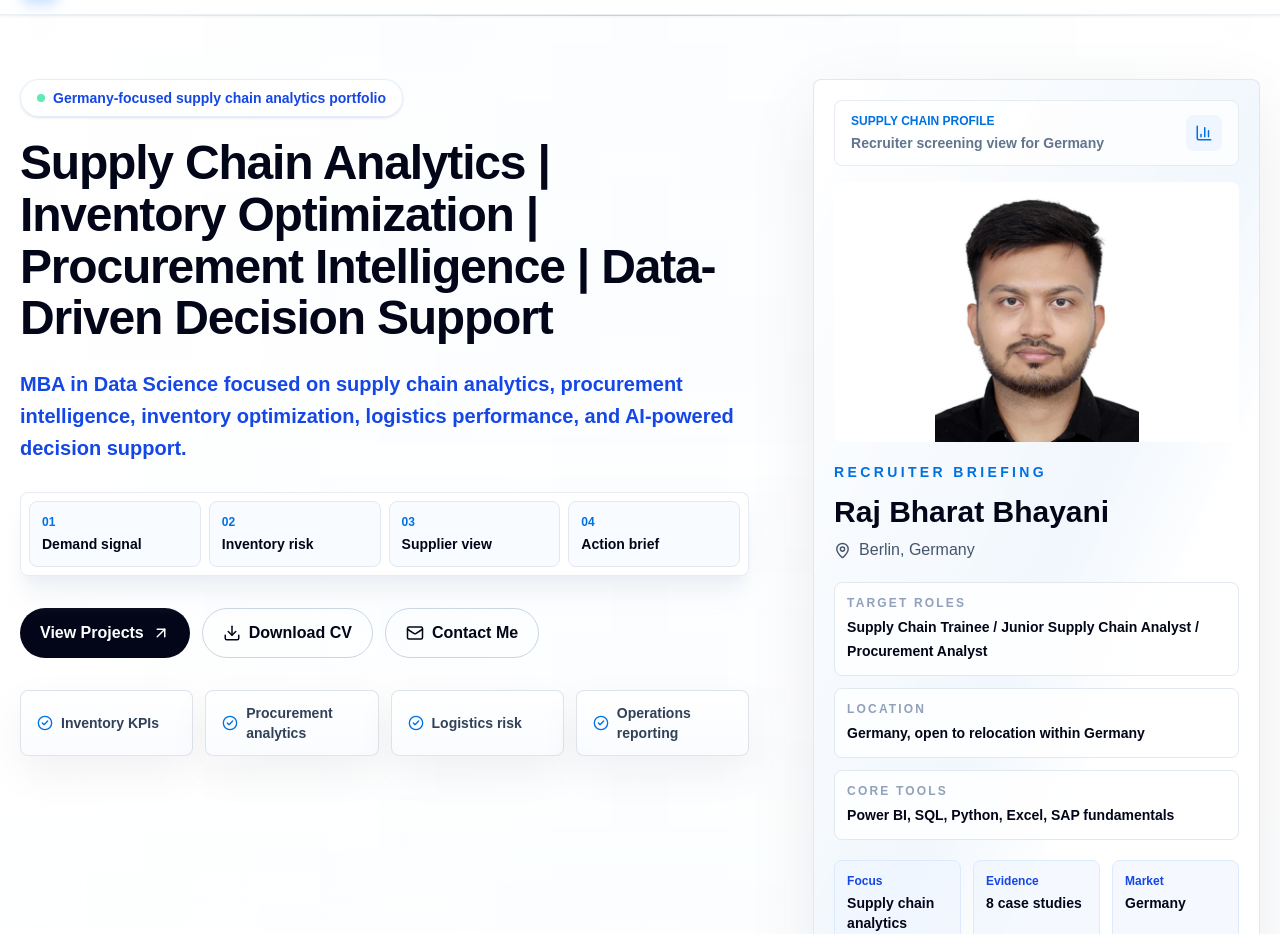
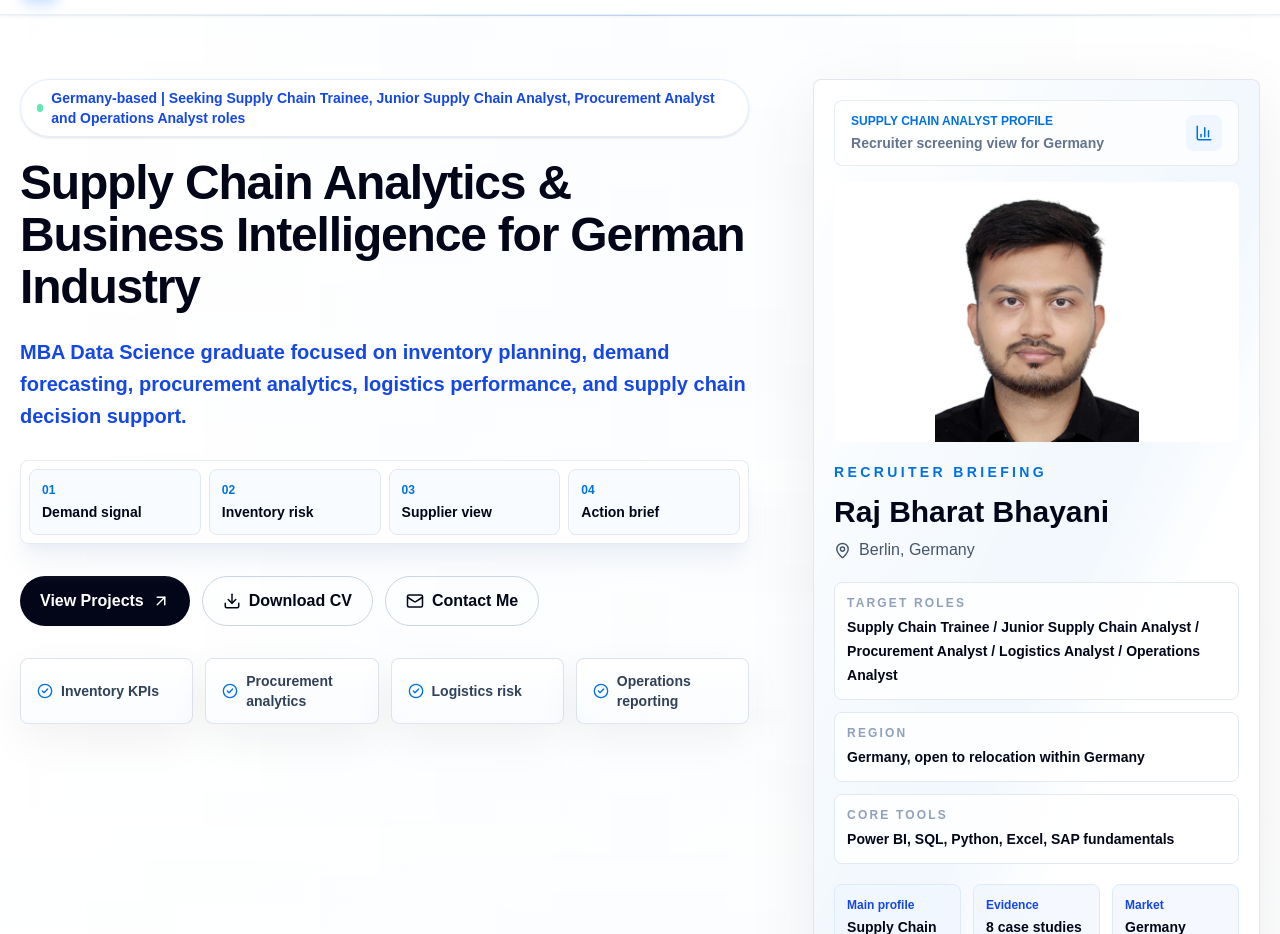
Before and after one commit to rajbbhayani-sketch/raj-portfolio, a Next.js app: page / in a window 1280 px wide. Shown: the part 58-992 px from the top of the page. Built offline with nearby package versions, Linux system fonts and the light colour scheme.

Commit message:
Focus homepage on German supply chain roles

```diff
--- a/app/cv/page.tsx
+++ b/app/cv/page.tsx
@@ -29,7 +29,7 @@ const skills = {
 const projects = [
   "AI European Supply Chain Risk & Disruption Control Tower - supplier delay, logistics bottlenecks, inventory exposure, and mitigation actions.",
   "Explainable AI Inventory Control Tower - stockout risk, safety stock, reorder point recommendations, and forecast interpretation.",
-  "European Procurement & Supplier Intelligence Platform - supplier performance, procurement analytics, cost exposure, and supplier risk evaluation.",
+  "European Procurement & Supplier Risk Intelligence - supplier performance, procurement analytics, cost exposure, and supplier risk evaluation.",
   "Demand Forecasting & Inventory Optimization Dashboard - forecast accuracy, inventory turnover, fill rate, service level, stockout risk, safety stock, and reorder point logic.",
 ];
 
--- a/app/layout.tsx
+++ b/app/layout.tsx
@@ -14,9 +14,9 @@ const geistMono = Geist_Mono({
 });
 
 const siteUrl = new URL("https://www.rajbharatbhayani.eu");
-const siteTitle = "Raj Bharat Bhayani | Supply Chain Analytics & Procurement Analyst";
+const siteTitle = "Raj Bharat Bhayani | Supply Chain Analyst & BI Portfolio Germany";
 const siteDescription =
-  "Germany-focused supply chain analytics portfolio for Supply Chain Trainee, Junior Supply Chain Analyst, Procurement Analyst, Logistics Analyst, Operations Analyst, and BI Analyst roles.";
+  "Germany-focused supply chain analytics and business intelligence portfolio for Supply Chain Trainee, Junior Supply Chain Analyst, Procurement Analyst, Logistics Analyst, and Operations Analyst roles.";
 
 export const metadata: Metadata = {
   metadataBase: siteUrl,
--- a/app/page.tsx
+++ b/app/page.tsx
@@ -32,23 +32,23 @@ const impactStats = [
   ["2+", "Years across BI, analysis, and operations"],
   ["8", "Supply chain, procurement, logistics, and analytics case studies"],
   ["4", "Languages for international teams"],
-  ["DE", "Focused on supply chain roles in Germany"],
+  ["DE", "Seeking supply chain roles in Germany"],
 ];
 
 const recruiterSignals = [
   "Based in Germany and open to relocation within Germany",
   "MBA with Data Science focus and supply chain analytics project work",
   "Hands-on portfolio across inventory planning, procurement analytics, supplier risk, logistics bottlenecks, and operations KPIs",
-  "Comfortable turning business questions into Power BI-style dashboards, KPI logic, and practical decision support",
+  "Able to turn planning and operations questions into Power BI-style dashboards, KPI logic, and practical recommendations",
 ];
 
 const agencyHighlights = [
   {
     label: "Target roles",
-    value: "Supply Chain Trainee / Junior Supply Chain Analyst / Procurement Analyst",
+    value: "Supply Chain Trainee / Junior Supply Chain Analyst / Procurement Analyst / Logistics Analyst / Operations Analyst",
   },
   {
-    label: "Location",
+    label: "Region",
     value: "Germany, open to relocation within Germany",
   },
   {
@@ -67,7 +67,7 @@ const desktopProofPoints = [
 const decisionFlow = ["Demand signal", "Inventory risk", "Supplier view", "Action brief"];
 
 const heroMetrics = [
-  ["Focus", "Supply chain analytics"],
+  ["Main profile", "Supply Chain Analyst"],
   ["Evidence", "8 case studies"],
   ["Market", "Germany"],
 ];
@@ -188,10 +188,10 @@ const skillGroups = [
     skills: ["Power BI", "SQL", "Python", "Excel", "Data Visualization", "Dashboard Building", "SAP Fundamentals"],
   },
   {
-    title: "AI & Predictive Analytics",
+    title: "Forecasting & Decision Support",
     icon: Sparkles,
-    summary: "Measured use of machine learning and explainability for planning support, not exaggerated automation claims.",
-    skills: ["Machine Learning", "Explainable AI", "Predictive Analytics", "Decision Support Systems", "Forecast Interpretation"],
+    summary: "Practical planning support with forecasting, model interpretation, and clear recommendations for business users.",
+    skills: ["Demand Forecasting", "Predictive Analytics", "Forecast Interpretation", "Explainable AI", "Decision Support Systems"],
   },
   {
     title: "Business & Operations",
@@ -204,16 +204,16 @@ const skillGroups = [
 const projects = [
   {
     title: "AI European Supply Chain Risk & Disruption Control Tower",
-    category: "AI Supply Chain Analytics",
+    category: "Supply Chain Risk Analytics",
     image: "/projects/ai-supply-chain-demo-screenshot.png",
     href: "/projects/ai-supply-chain-risk-control-tower",
     problem: "Supply chain teams need early visibility into supplier disruption, logistics bottlenecks, port congestion, low inventory cover, and demand volatility.",
-    value: "Built an interactive risk-control concept that monitors supplier delay, logistics risk, shortage exposure, and mitigation actions for European corridors.",
+    value: "Built an interactive risk-control concept that monitors supplier delay, logistics risk, shortage exposure, and mitigation actions for German and European supply chain corridors.",
     tools: ["Supply Chain Analytics", "Risk Monitoring", "Python", "Scenario Analysis", "Power BI Concept"],
     kpis: ["Supplier delay risk", "Port congestion", "Stockout exposure", "Resilience score"],
   },
   {
-    title: "Explainable AI Inventory Control Tower",
+    title: "XAI Inventory Control Tower",
     category: "Inventory Optimization",
     image: "/projects/xai.png",
     href: "/projects/xai-inventory-control-tower",
@@ -223,7 +223,7 @@ const projects = [
     kpis: ["Stockout risk", "Safety stock", "Reorder point", "Service level"],
   },
   {
-    title: "European Procurement & Supplier Intelligence Platform",
+    title: "European Procurement & Supplier Risk Intelligence",
     category: "Procurement Analytics",
     image: "/projects/procurement.png",
     href: "/projects/european-procurement-supplier-risk-intelligence",
@@ -231,6 +231,16 @@ const projects = [
     value: "Designed an executive supplier intelligence view for procurement analytics, cost optimization, supplier risk evaluation, and sourcing prioritization.",
     tools: ["Power BI", "DAX", "Power Query", "Data Modeling", "Supplier Management"],
     kpis: ["Supplier OTIF", "Spend exposure", "Risk score", "Cost variance"],
+  },
+  {
+    title: "European Waterway Supply Chain Intelligence",
+    category: "Logistics Analytics",
+    image: "/projects/waterway.png",
+    href: "/projects/european-waterway-supply-chain-intelligence",
+    problem: "German and European freight networks face road congestion, port delay, fragmented visibility, and emissions pressure.",
+    value: "Built a corridor intelligence concept for freight visibility, port delay risk, CO2 tracking, and practical logistics planning.",
+    tools: ["Power BI", "DAX", "Power Query", "Forecasting"],
+    kpis: ["Port delay", "Corridor capacity", "Freight visibility", "CO2 tracking"],
   },
   {
     title: "Demand Forecasting & Inventory Optimization Dashboard",
@@ -263,16 +273,6 @@ const projects = [
     kpis: ["Availability", "Downtime", "Throughput", "Maintenance cost"],
   },
   {
-    title: "European Waterway Supply Chain Intelligence",
-    category: "Logistics Strategy",
-    image: "/projects/waterway.png",
-    href: "/projects/european-waterway-supply-chain-intelligence",
-    problem: "European freight networks face road congestion, port delay, fragmented visibility, and emissions pressure.",
-    value: "Built a corridor intelligence concept for freight visibility, port delay risk, CO2 tracking, and sustainable logistics planning.",
-    tools: ["Power BI", "DAX", "Power Query", "Forecasting"],
-    kpis: ["Port delay", "Corridor capacity", "Freight visibility", "CO2 tracking"],
-  },
-  {
     title: "AI Business Analyst Co-Pilot For European Market Decisions",
     category: "Business Analysis",
     image: "/projects/ai-business-demo-screenshot.png",
@@ -301,7 +301,7 @@ const featuredSupplyChainProjects = [
       "Helps planning and logistics teams prioritize mitigation actions before disruption becomes a customer or production issue.",
   },
   {
-    title: "Explainable AI Inventory Control Tower",
+    title: "XAI Inventory Control Tower",
     href: "/projects/xai-inventory-control-tower",
     category: "Inventory Optimization",
     businessProblem:
@@ -314,7 +314,7 @@ const featuredSupplyChainProjects = [
       "Improves confidence in planning decisions by showing why inventory risk exists and what action can reduce it.",
   },
   {
-    title: "European Procurement & Supplier Intelligence Platform",
+    title: "European Procurement & Supplier Risk Intelligence",
     href: "/projects/european-procurement-supplier-risk-intelligence",
     category: "Procurement Analytics",
     businessProblem:
@@ -325,6 +325,19 @@ const featuredSupplyChainProjects = [
     technologies: ["Power BI", "DAX", "Power Query", "Data modeling", "Supplier management"],
     impact:
       "Supports sourcing prioritization, supplier discussions, and procurement decisions with clearer performance evidence.",
+  },
+  {
+    title: "European Waterway Supply Chain Intelligence",
+    href: "/projects/european-waterway-supply-chain-intelligence",
+    category: "Logistics Analytics",
+    businessProblem:
+      "German and European logistics networks need better visibility of freight corridors, inland waterway options, port delays, congestion, and emissions pressure.",
+    solution:
+      "Corridor intelligence concept for freight visibility, port delay risk, CO2 tracking, and practical logistics planning.",
+    kpis: ["Port delay", "Freight visibility", "CO2 tracking", "Corridor capacity"],
+    technologies: ["Power BI", "DAX", "Power Query", "Logistics analytics"],
+    impact:
+      "Helps logistics and operations teams compare routes, understand bottlenecks, and discuss more resilient transport options.",
   },
 ];
 
@@ -356,7 +369,7 @@ const structuredData = [
     name: "Raj Bharat Bhayani",
     url: "https://www.rajbharatbhayani.eu",
     image: "https://www.rajbharatbhayani.eu/profile/profile.jpg",
-    jobTitle: "Supply Chain Analyst, Procurement Analyst, Logistics Analyst, Operations Analyst",
+    jobTitle: "Supply Chain Analyst, Junior Supply Chain Analyst, Procurement Analyst, Logistics Analyst, Operations Analyst",
     email: "mailto:rajbharatbhayani@gmail.com",
     telephone: "+49 176 62398987",
     address: {
@@ -400,7 +413,7 @@ const structuredData = [
     name: "Raj Bharat Bhayani Portfolio",
     url: "https://www.rajbharatbhayani.eu",
     description:
-      "Portfolio for Supply Chain Trainee, Junior Supply Chain Analyst, Procurement Analyst, Logistics Analyst, Operations Analyst, and Business Intelligence Analyst roles in Germany.",
+      "Portfolio for Supply Chain Trainee, Junior Supply Chain Analyst, Procurement Analyst, Logistics Analyst, Operations Analyst, and related Business Intelligence roles in Germany.",
   },
 ];
 
@@ -444,13 +457,13 @@ export default function Home() {
           <div>
             <p className="mb-5 inline-flex items-center gap-2 rounded-full border border-blue-100/80 bg-white/80 px-4 py-2 text-sm font-bold text-blue-700 shadow-sm backdrop-blur">
               <span className="h-2 w-2 rounded-full bg-emerald-300" />
-              Germany-focused supply chain analytics portfolio
+              Germany-based | Seeking Supply Chain Trainee, Junior Supply Chain Analyst, Procurement Analyst and Operations Analyst roles
             </p>
             <h1 className="max-w-5xl text-4xl font-black leading-[1.08] tracking-tight md:text-5xl 2xl:text-6xl">
-              Supply Chain Analytics | Inventory Optimization | Procurement Intelligence | Data-Driven Decision Support
+              Supply Chain Analytics & Business Intelligence for German Industry
             </h1>
             <p className="mt-6 max-w-3xl text-xl font-semibold leading-8 text-blue-700">
-              MBA in Data Science focused on supply chain analytics, procurement intelligence, inventory optimization, logistics performance, and AI-powered decision support.
+              MBA Data Science graduate focused on inventory planning, demand forecasting, procurement analytics, logistics performance, and supply chain decision support.
             </p>
             <div className="mt-7 hidden max-w-3xl rounded-lg border border-slate-200/80 bg-white/80 p-2 shadow-xl shadow-slate-200/60 backdrop-blur lg:block">
               <div className="grid grid-cols-4 gap-2">
@@ -487,7 +500,7 @@ export default function Home() {
             <div className="premium-panel glass-panel relative overflow-hidden rounded-lg p-5">
               <div className="mb-4 flex items-center justify-between rounded-lg border border-slate-200/80 bg-white/75 px-4 py-3">
                 <div>
-                  <p className="text-xs font-black text-[#0071e3]">SUPPLY CHAIN PROFILE</p>
+                  <p className="text-xs font-black text-[#0071e3]">SUPPLY CHAIN ANALYST PROFILE</p>
                   <p className="mt-1 text-sm font-bold text-slate-500">Recruiter screening view for Germany</p>
                 </div>
                 <span className="flex h-9 w-9 items-center justify-center rounded-lg bg-blue-50 text-[#0071e3]">
@@ -566,7 +579,7 @@ export default function Home() {
             ))}
           </div>
           <p className="rounded-lg border border-blue-100 bg-blue-50/70 p-4 text-base font-bold leading-7 text-blue-800">
-            Suitable focus for companies such as DHL, DB Schenker, Bosch, Siemens, BMW, Mercedes-Benz, and other German employers working with logistics networks, procurement processes, manufacturing operations, and supply chain optimization.
+            Suitable focus for companies such as DHL, DB Schenker, Bosch, Siemens, BMW, Mercedes-Benz, and other German employers working with logistics networks, procurement processes, manufacturing operations, supply chain management, and operational reporting.
           </p>
         </div>
       </section>
@@ -605,11 +618,11 @@ export default function Home() {
           <div className="grid gap-8 lg:grid-cols-[0.42fr_0.58fr] lg:items-end">
             <SectionIntro eyebrow="Supply Chain Analytics Portfolio" title="Projects for inventory, procurement, logistics, and operations decisions." />
             <p className="max-w-3xl text-lg leading-8 text-slate-600">
-              These projects are built around realistic business problems: demand planning, inventory optimization, supplier performance, procurement risk, logistics bottlenecks, and KPI-based decision support for German employers.
+              These projects are built around realistic business problems for German and European supply chain, logistics, procurement, and operations teams: demand planning, inventory optimization, supplier performance, procurement risk, logistics bottlenecks, and KPI-based decision support.
             </p>
           </div>
 
-          <div className="mt-12 grid gap-6 lg:grid-cols-3">
+          <div className="mt-12 grid gap-6 lg:grid-cols-2 xl:grid-cols-4">
             {featuredSupplyChainProjects.map((project) => (
               <FeaturedProjectCard key={project.title} project={project} />
             ))}
@@ -626,7 +639,7 @@ export default function Home() {
           </div>
 
           <div className="mt-6 grid gap-6 md:grid-cols-2 xl:grid-cols-3">
-            {projects.slice(3).map((project) => (
+            {projects.slice(4).map((project) => (
               <ProjectCard key={project.title} project={project} />
             ))}
           </div>
@@ -636,7 +649,7 @@ export default function Home() {
       <section id="why-me" className="border-y border-slate-200/70 bg-white/70 px-5 py-20">
         <div className="mx-auto max-w-7xl">
           <div className="grid gap-8 lg:grid-cols-[0.38fr_0.62fr] lg:items-end">
-            <SectionIntro eyebrow="Why Hire Me" title="A practical analyst for supply chain, operations, and data work." dark />
+            <SectionIntro eyebrow="Why Hire Me" title="A practical supply chain analyst with business intelligence skills." dark />
             <p className="max-w-3xl text-lg leading-8 text-slate-600">
               Recruiters and hiring managers need more than tool names. They need someone who can understand the process, define useful KPIs, organize the data, and communicate what should happen next.
             </p>
@@ -742,7 +755,7 @@ export default function Home() {
               <h2 className="mt-4 text-4xl font-black tracking-tight md:text-6xl">Let&apos;s talk about supply chain roles in Germany.</h2>
             </div>
             <p className="max-w-3xl text-lg leading-8 text-slate-600">
-              I am looking for Supply Chain Trainee, Junior Supply Chain Analyst, Procurement Analyst, Logistics Analyst, Operations Analyst, and BI Analyst opportunities in Germany. I am open to relocation within Germany.
+              I am looking for Supply Chain Trainee, Junior Supply Chain Analyst, Procurement Analyst, Logistics Analyst, Operations Analyst, and BI Analyst opportunities in Germany. Business Analyst roles are secondary when they connect to supply chain, procurement, logistics, or operations topics.
             </p>
           </div>
 
--- a/app/projects/[slug]/page.tsx
+++ b/app/projects/[slug]/page.tsx
@@ -23,7 +23,7 @@ const siteUrl = "https://www.rajbharatbhayani.eu";
 const caseStudies: CaseStudy[] = [
   {
     slug: "european-procurement-supplier-risk-intelligence",
-    title: "European Procurement & Supplier Intelligence Platform",
+    title: "European Procurement & Supplier Risk Intelligence",
     category: "Procurement Analytics",
     image: "/projects/procurement.png",
     pdf: "/pdfs/procurement.pdf",
@@ -50,7 +50,7 @@ const caseStudies: CaseStudy[] = [
   },
   {
     slug: "xai-inventory-control-tower",
-    title: "Explainable AI Inventory Control Tower",
+    title: "XAI Inventory Control Tower",
     category: "Inventory Optimization",
     image: "/projects/xai.png",
     pdf: "/pdfs/xai.pdf",
--- a/app/projects/ai-business-analyst-copilot/layout.tsx
+++ b/app/projects/ai-business-analyst-copilot/layout.tsx
@@ -2,7 +2,7 @@ import type { Metadata } from "next";
 
 const title = "AI Business Analyst Co-Pilot | Raj Bharat Bhayani";
 const description =
-  "Interactive AI business analysis demo for European market decisions, requirement discovery, KPI risk, stakeholder urgency, and executive decision briefs.";
+  "Secondary business analysis demo for requirements, KPI review, stakeholder urgency, and decision briefs. Main portfolio focus remains supply chain analytics roles in Germany.";
 const path = "/projects/ai-business-analyst-copilot";
 const image = "/projects/ai-business-demo-screenshot.png";
 
```
Also changed, not shown: app/projects/ai-supply-chain-risk-control-tower/page.tsx (+7 -7 lines), 1 other file (tests, documents, lock files or other folders).
